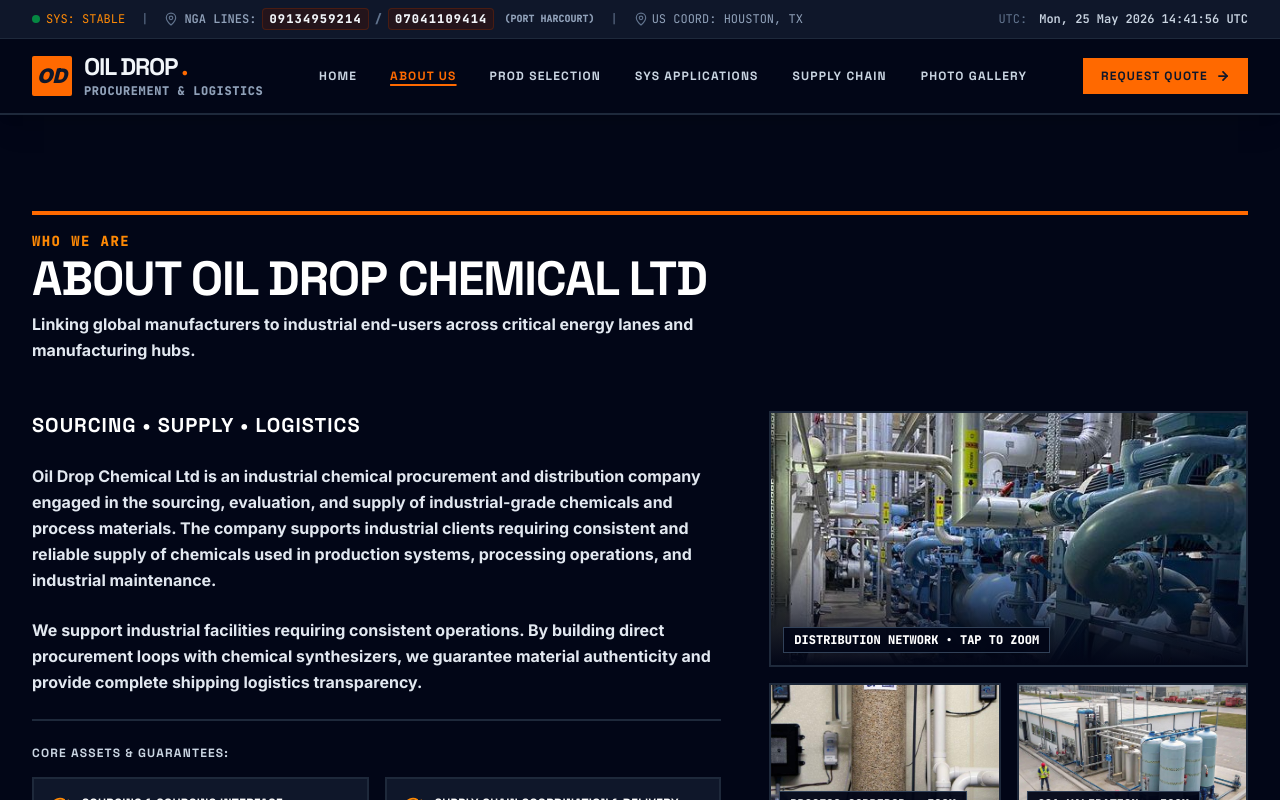
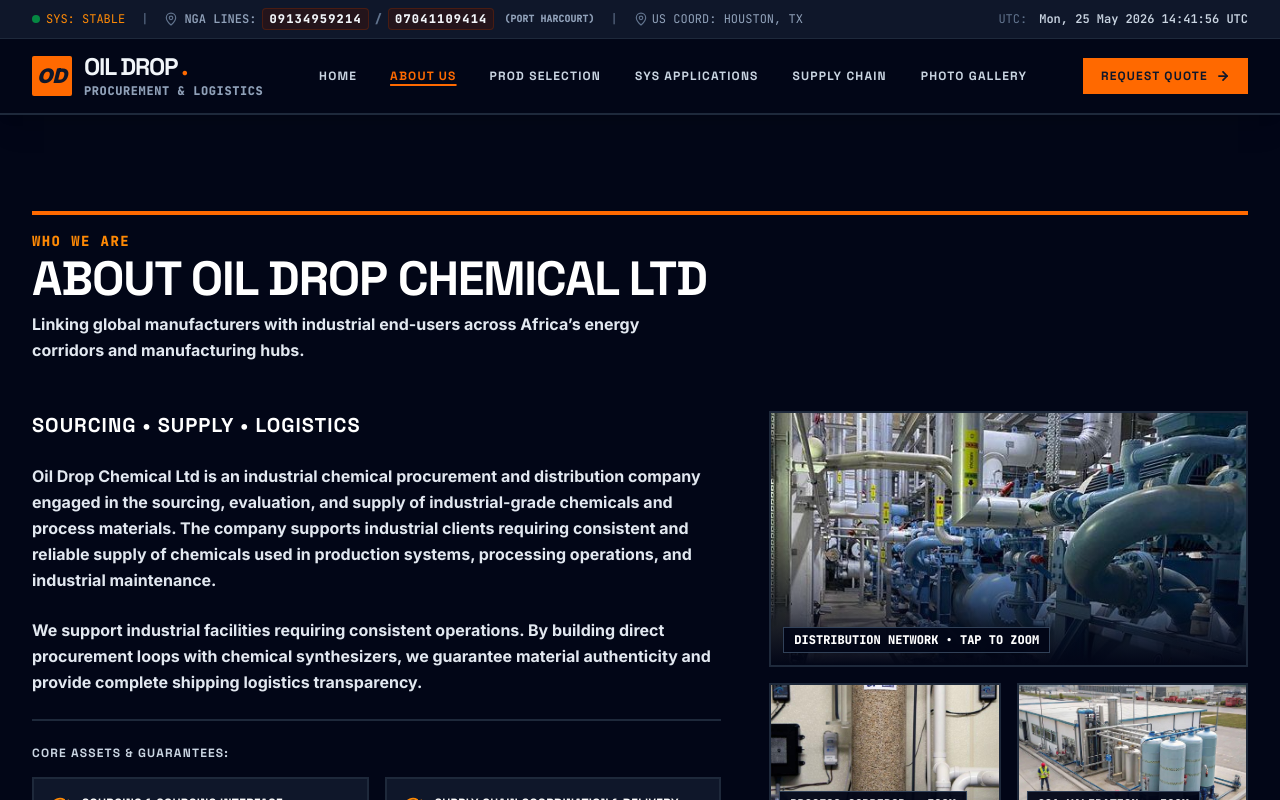
Before and after one commit to Donatusodoemenechinecheremchimobim/new, a React (Vite) app: page / in a window 1280 px wide. Both pictures are taken after a click on the button "ABOUT US". Shown: the top 800 px of the page. Built offline with nearby package versions, Linux system fonts and the light colour scheme.

Commit message:
Update AboutSection description for clarity

```diff
--- a/src/components/AboutSection.tsx
+++ b/src/components/AboutSection.tsx
@@ -17,7 +17,7 @@
             ABOUT OIL DROP CHEMICAL LTD
           </h2>
           <p className="text-sm sm:text-base font-bold text-slate-200 mt-2 max-w-2xl leading-relaxed">
-            Linking global manufacturers to industrial end-users across critical energy lanes and manufacturing hubs.
+           Linking global manufacturers with industrial end-users across Africa’s energy corridors and manufacturing hubs.
           </p>
         </div>
 
```
